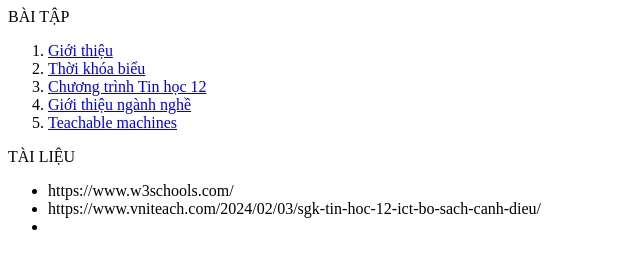
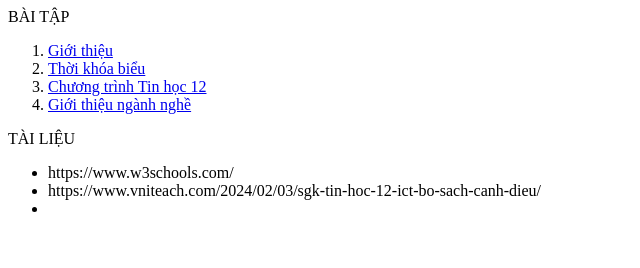
Before and after one commit to icyicy2019/Test, a plain HTML site: page index.html in a window 1280 px wide. Shown: the whole page, without its empty margins (0-640 px from the left). Drawn offline with Linux system fonts and the light colour scheme.

Commit message:
Update index.html

```diff
--- a/index.html
+++ b/index.html
@@ -10,7 +10,6 @@
       <li><a href="contents/tkb2.html" target="_blank"> Thời khóa biểu </a></li>
       <li><a href="contents/tinhoc12.html" target="_blank"> Chương trình Tin học 12 </a></li>
       <li><a href="contents/gioithieunghe.html" target="_blank"> Giới thiệu ngành nghề </a></li>
-      <li><a href="https://teachablemachine.withgoogle.com/" target ="_blank"> Teachable machines </a></li>
     </ol>
     TÀI LIỆU
     <ul>
```
